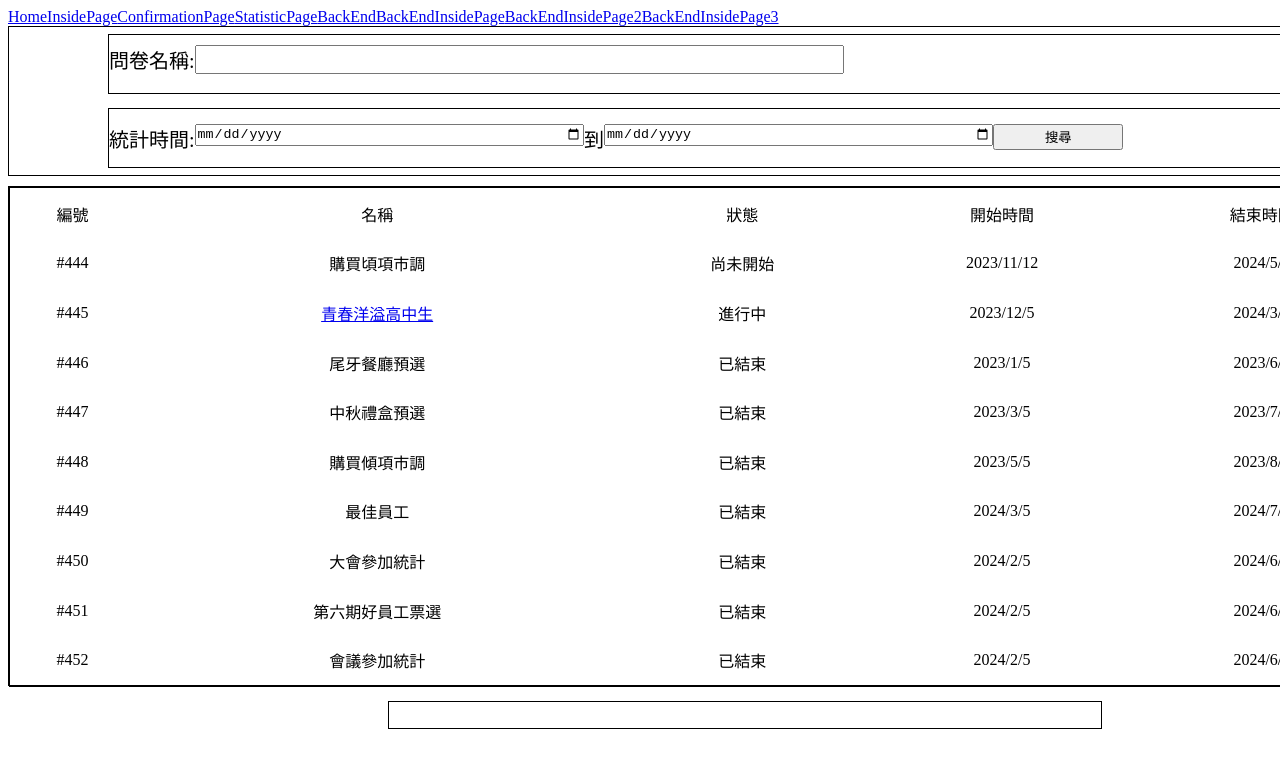
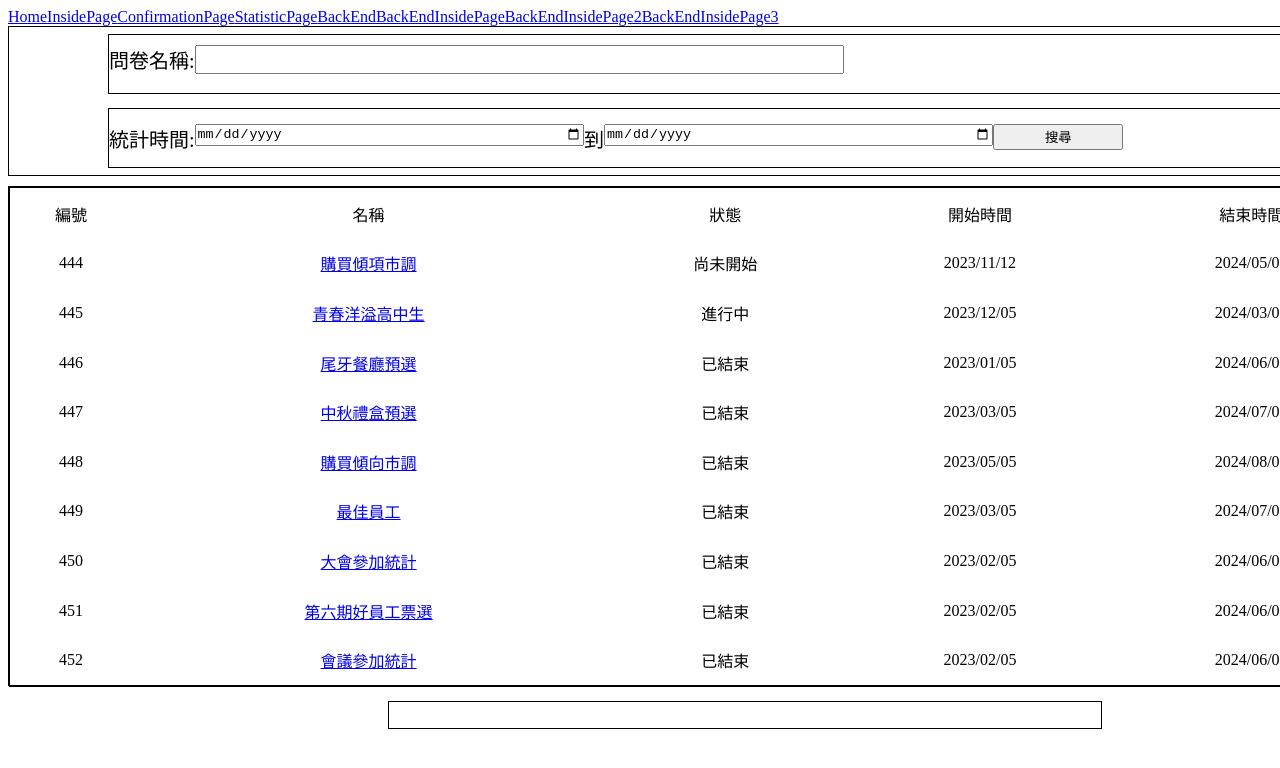
Before and after one commit to Jung0210/-questionnaire, a Vue app: page / in a window 1280 px wide. Shown: the top 768 px of the page. Built offline with nearby package versions, Linux system fonts and the light colour scheme; the HTML template or start-up script is replaced by a standard one.

Commit message:
榕駿0729 23:36

```diff
--- a/src/views/HomeView.vue
+++ b/src/views/HomeView.vue
@@ -1,5 +1,86 @@
 <script>
+export default {
+  data() {
+    return {
+      pageArray: [{
+        number: 444,
+        name: "購買傾項市調",
+        situation: "尚未開始",
+        dateStart: "2023/11/12",
+        dateEnd: "2024/05/02",
+        result: "前往"
+      },
+      {
+        number: 445,
+        name: "青春洋溢高中生",
+        situation: "進行中",
+        dateStart: "2023/12/05",
+        dateEnd: "2024/03/02",
+        result: "前往"
+      },
+      {
+        number: 446,
+        name: "尾牙餐廳預選",
+        situation: "已結束",
+        dateStart: "2023/01/05",
+        dateEnd: "2024/06/02",
+        result: "前往"
+      },
+      {
+        number: 447,
+        name: "中秋禮盒預選",
+        situation: "已結束",
+        dateStart: "2023/03/05",
+        dateEnd: "2024/07/02",
+        result: "前往"
+      },
+      {
+        number: 448,
+        name: "購買傾向市調",
+        situation: "已結束",
+        dateStart: "2023/05/05",
+        dateEnd: "2024/08/02",
+        result: "前往"
+      },
+      {
+        number: 449,
+        name: "最佳員工",
+        situation: "已結束",
+        dateStart: "2023/03/05",
+        dateEnd: "2024/07/02",
+        result: "前往"
+      },
+      {
+        number: 450,
+        name: "大會參加統計",
+        situation: "已結束",
+        dateStart: "2023/02/05",
+        dateEnd: "2024/06/02",
+        result: "前往"
+      },
+      {
+        number: 451,
+        name: "第六期好員工票選",
+        situation: "已結束",
+        dateStart: "2023/02/05",
+        dateEnd: "2024/06/02",
+        result: "前往"
+      },
+      {
+        number: 452,
+        name: "會議參加統計",
+        situation: "已結束",
+        dateStart: "2023/02/05",
+        dateEnd: "2024/06/02",
+        result: "前往"
+      }
+      ]
+    };
+  },
+  methods: {
 
+  },
+};
 </script>
 
 <template>
@@ -26,18 +107,19 @@
         <td> 結束時間 </td>
         <td> 結果 </td>
       </tr>
-      <tr>
-        <td> #444 </td>
-        <td> 購買頃項市調 </td>
-        <td> 尚未開始 </td>
-        <td> 2023/11/12 </td>
-        <td> 2024/5/2 </td>
-        <td> 前往 </td>
+      <tr v-for="item in this.pageArray">
+        <td> {{ item.number }} </td>
+        <td> {{ }} <RouterLink to="/InsidePage">{{ item.name }}</RouterLink>
+        </td>
+        <td>{{ item.situation }}</td>
+        <td>{{ item.dateStart }}</td>
+        <td>{{ item.dateEnd }}</td>
+        <td>{{ item.result }}</td>
       </tr>
-      <tr>
+      <!--  <tr>
         <td> #445 </td>
         <td>
-          <RouterLink to="/InsidePage">青春洋溢高中生</RouterLink>
+           <RouterLink to="/InsidePage">青春洋溢高中生</RouterLink>
         </td>
         <td> 進行中 </td>
         <td> 2023/12/5 </td>
@@ -101,7 +183,7 @@
         <td> 2024/2/5 </td>
         <td> 2024/6/2 </td>
         <td> 前往 </td>
-      </tr>
+      </tr>  -->
     </table>
   </div>
   <div class="page">
```
